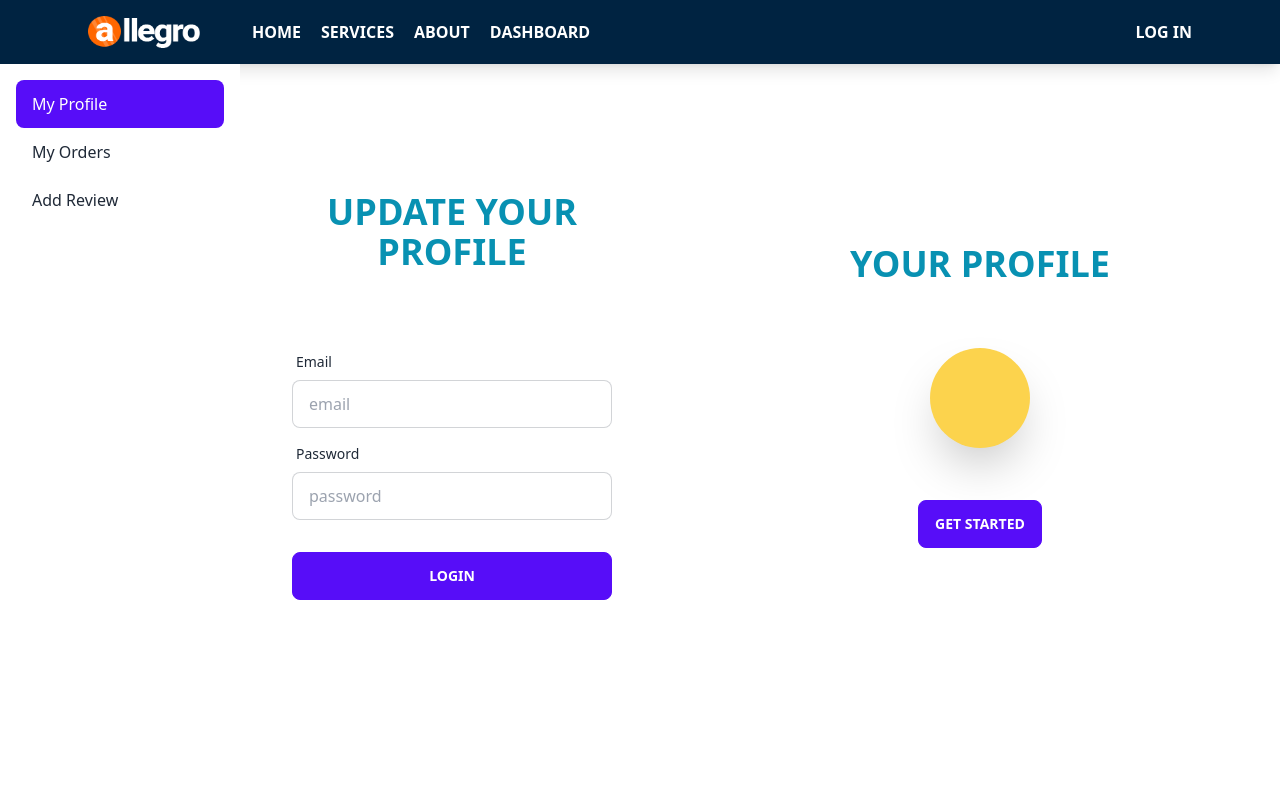
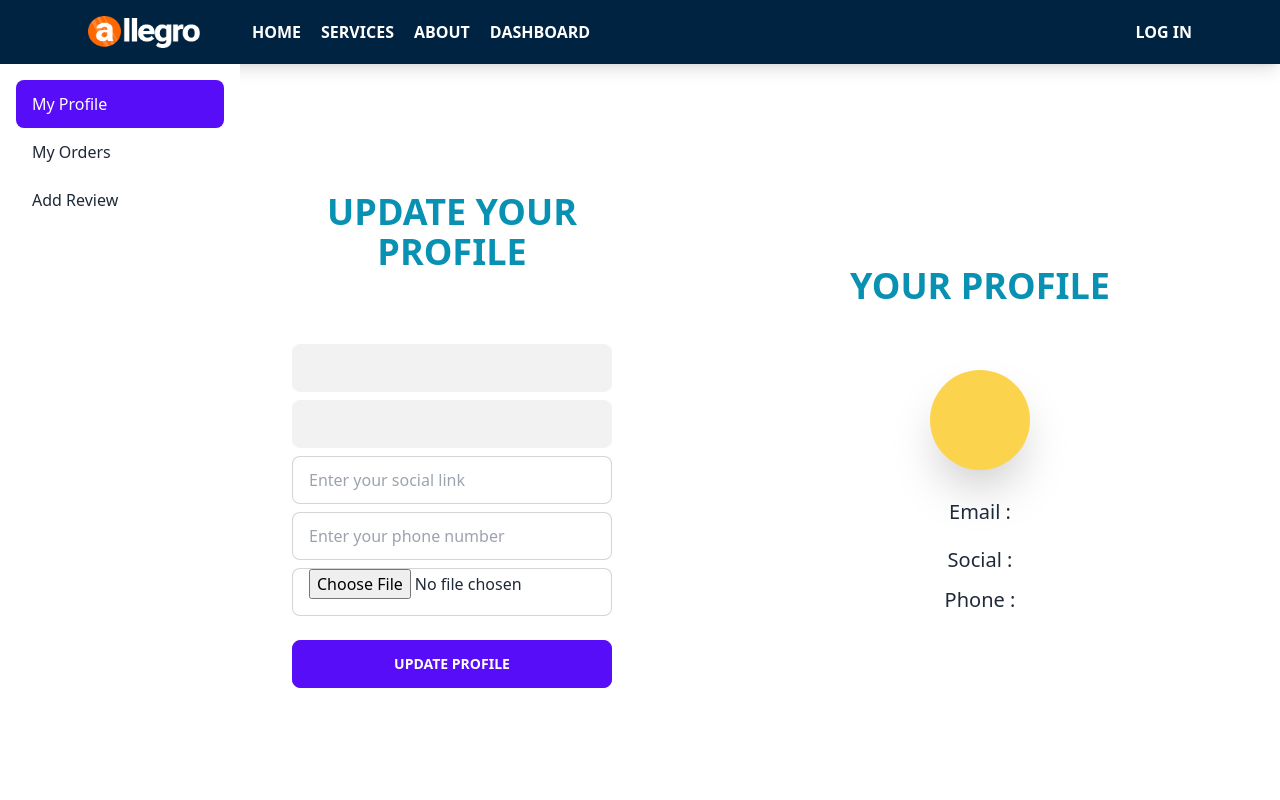
Before and after one commit to Shihab2022/manufacturer-website-client, a React (Create React App) app: page /dashboard/myProfile in a window 1280 px wide. Shown: the top 800 px of the page. Built offline with nearby package versions, Linux system fonts and the light colour scheme; no server answers.

Commit message:
update profile with photo

```diff
--- a/src/pages/Dashboard/MyProfile.js
+++ b/src/pages/Dashboard/MyProfile.js
@@ -1,5 +1,6 @@
 import React, { useEffect, useState } from "react";
 import { useAuthState } from "react-firebase-hooks/auth";
+import { toast } from "react-toastify";
 import auth from "../../firebase.init";
 
 const MyProfile = () => {
@@ -9,9 +10,54 @@ const MyProfile = () => {
     fetch(`http://localhost:5000/user/${user?.email}`)
       .then((res) => res.json())
       .then((data) => setUsers(data));
-  }, [user]);
+  }, [user,users]);
 //   console.log(users[0]?.email);
 //   console.log(user);
+const updateProfile=e=>{
+
+    e.preventDefault();
+    //upload image in imagebb
+    const imgStorageKey = "d92a7867dc5f803eaff37ac866069fb5";
+    const image = e.target.photo.files[0];
+    const formData = new FormData();
+    formData.append("image", image);
+    const url = `https://api.imgbb.com/1/upload?key=${imgStorageKey}`;
+    fetch(url, {
+        method: "POST",
+        body: formData,
+      })
+        .then((res) => res.json())
+        .then((result) => {
+            // if img upload success then upload data in data base
+            if(result.success){
+                const image=result.data.url;
+            const updateInfo={
+                    email:e.target.email.value,
+                    name:e.target.name.value,
+                    link:e.target.link.value,
+                    number:e.target.number.value,
+                    img:image
+                }
+                const url=`http://localhost:5000/updateUser/${user?.email}`
+                fetch(url, {
+                    method: 'POST',
+                    headers: {
+                        'Content-Type': 'application/json'
+
+                      },
+                      body: JSON.stringify(updateInfo)
+                })
+                .then(response => response.json())
+                .then(data => {
+                    if(data.acknowledged){
+                        toast.success(`${updateInfo.name} your profile updated .`)
+                        setUsers(updateInfo)
+                        console.log(users)
+                    }
+                })
+            }
+        })
+}
 
   return (
     <div>
@@ -21,47 +67,85 @@ const MyProfile = () => {
 
             <div className="lg:pl-10 flex justify-center w-full items-center flex-col">
             <h2 className="text-2xl lg:text-4xl font-bold mb-8 lg:mb-16 uppercase text-cyan-600">Your Profile </h2>
+              {/* {user?.img ? ( */}
               {users[0]?.img ? (
-                <img src={users[0]?.img} alt="" />
+                  <div class="avatar">
+                  <div class="w-32 rounded-full">
+                  <img src={users[0]?.img} alt="" />
+                  </div>
+                </div>
+
               ) : (
                 <p className="text-6xl font-bold text-white bg-amber-300 shadow-2xl w-[100px] h-[100px] rounded-full flex items-center justify-center">
                   {user?.displayName?.slice(0, 1)}
                 </p>
               )}
-              <p className="text-3xl font-bold mt-5 text-cyan-600">
+              <p className="text-3xl font-bold mt-5 text-amber-600">
                 {user?.displayName}
               </p>
-              <p class="py-4 text-xl">{users[0]?.email}</p>
-              <button class="btn btn-primary">Get Started</button>
+              <p class="py-2 text-xl">Email : {users[0]?.email}</p>
+              <p class="py-3 text-xl">Social : {users[0]?.link}</p>
+              <p class=" text-xl">Phone : {users[0]?.number}</p>
+
             </div>
           </div>
           <div class="card flex-shrink-0 w-full max-w-sm ">
             <div class="card-body">
             <h2 className=" text-2xl lg:text-4xl font-bold mb-16 text-center text-cyan-600 uppercase">update your Profile </h2>
-              <div class="form-control">
-                <label class="label">
-                  <span class="label-text">Email</span>
-                </label>
+            <form onSubmit={updateProfile}>
+
+            <div class="form-control mb-2">
                 <input
                   type="text"
-                  placeholder="email"
+                 value={users[0]?.email}
+                 name='email'
+                 disabled
                   class="input input-bordered"
                 />
               </div>
-              <div class="form-control">
-                <label class="label">
-                  <span class="label-text">Password</span>
-                </label>
+              <div class="form-control mb-2">
+
                 <input
                   type="text"
-                  placeholder="password"
+                  value={user?.displayName}
+                  name='name'
+                  disabled
+                  class="input input-bordered"
+                />
+              </div>
+              <div class="form-control mb-2">
+
+                <input
+                  type="text"
+                  name='link'
+                  placeholder="Enter your social link"
+                  class="input input-bordered"
+                />
+              </div>
+              <div class="form-control mb-2">
+
+                <input
+                  type="number"
+                  name='number'
+                  placeholder="Enter your phone number"
+                  class="input input-bordered"
+                />
+              </div>
+              <div class="form-control mb-2 ">
+
+                <input
+                  type="file"
+                  name='photo'
+                  placeholder="Profile Photo"
                   class="input input-bordered"
                 />
 
               </div>
               <div class="form-control mt-6">
-                <button class="btn btn-primary">Login</button>
+                <button class="btn btn-primary">Update profile</button>
               </div>
+            </form>
+
             </div>
           </div>
         </div>
```
